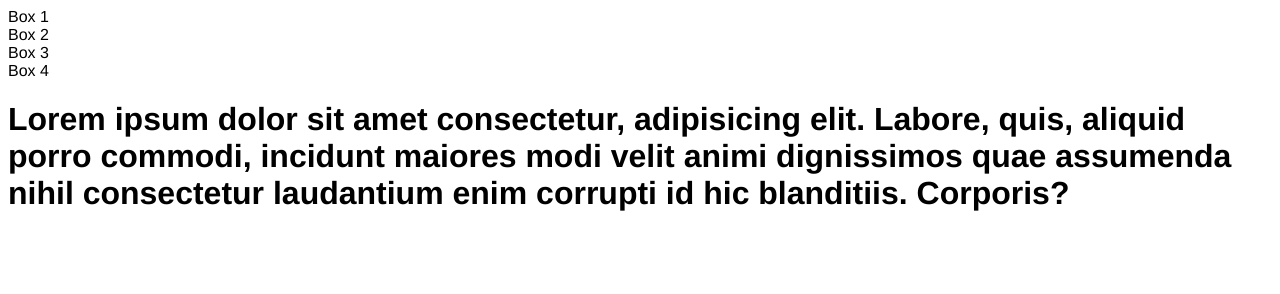
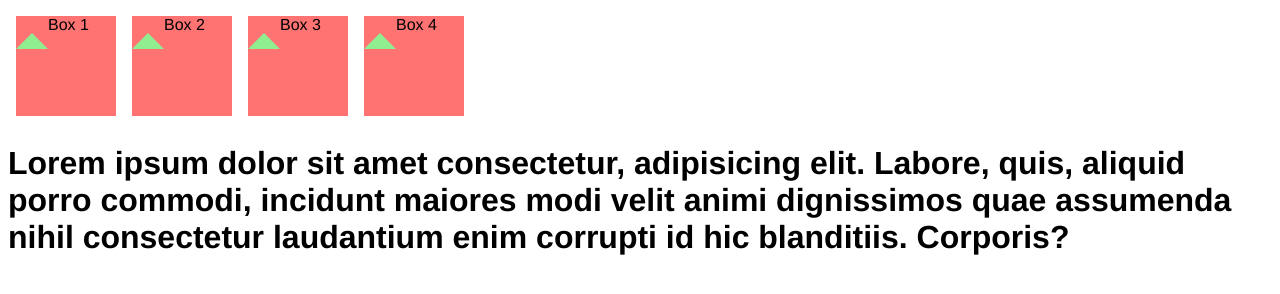
Before and after one commit to paras151/Bourbon-POC, a plain HTML site: page index.html in a window 1280 px wide. Drawn offline with Linux system fonts and the light colour scheme.

Commit message:
explored various mixins in bourbon

```diff
--- a/index.html
+++ b/index.html
@@ -8,10 +8,12 @@
     <link rel="stylesheet" href="css/main.css">
 </head>
 <body>
-    <div class="box">Box 1</div>
-    <div class="box">Box 2</div>
-    <div class="box">Box 3</div>
-    <div class="box">Box 4</div>
+    <div class="boxes">
+        <div class="box">Box 1</div>
+        <div class="box">Box 2</div>
+        <div class="box">Box 3</div>
+        <div class="box">Box 4</div>
+    </div>
 
     <h1>Lorem ipsum dolor sit amet consectetur, adipisicing elit. Labore, quis, aliquid porro commodi, incidunt maiores modi velit animi dignissimos quae assumenda nihil consectetur laudantium enim corrupti id hic blanditiis. Corporis?</h1>
 </body>
--- a/sass/2-base/_base.sass
+++ b/sass/2-base/_base.sass
@@ -1,2 +1,15 @@
 body
     font-family: $font-stack-helvetica
+
+.box
+    +size(100px)
+    background-color: tint(red, 45%)
+    margin: .5em
+    float: left
+
+.box:before
+            @include triangle("up", 2rem, 1rem, lightgreen)
+            content:""
+
+.boxes
+      +clearfix
```
Also changed, not shown: css/main.css, 1 other file.
